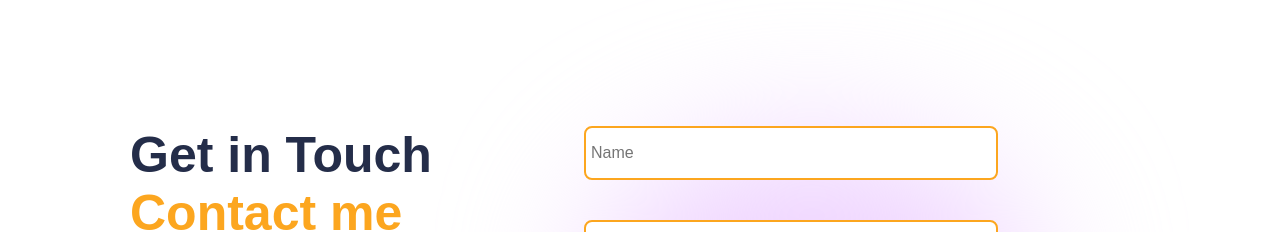
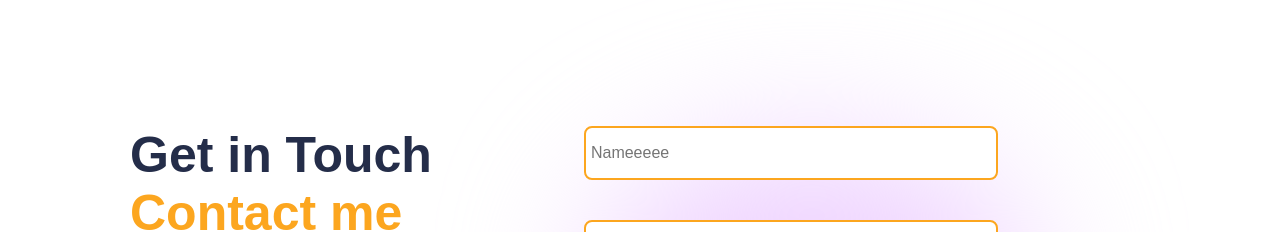
Before and after one commit to rlachos/rossio-website, a React (Create React App) app: page / in a window 1280 px wide. Shown: the part 4160-4392 px from the top of the page. Built offline with nearby package versions, Linux system fonts and the light colour scheme; a web font is replaced by a local one.

Commit message:
Adding words

```diff
--- a/src/components/Contact/Contact.jsx
+++ b/src/components/Contact/Contact.jsx
@@ -37,11 +37,11 @@ const Contact = () => {
       {/* right side form */}
       <div className="c-right">
         <form ref = {form} onSubmit = {sendEmail}  >
-          <input type="text" name="user_name" className="user"  placeholder="Name"/>
+          <input type="text" name="user_name" className="user"  placeholder="Nameeeee"/>
           <input type="email" name="user_email" className="user" placeholder="Email"/>
           <textarea name="message" className="user" placeholder="Message"/>
           <input type="submit" value="Send" className="button"/>
-          <span>{done && "Thanks for contacting meeeeeee"}</span>
+          <span>{done && "Thanks for contacting"}</span>
           <div
             className="blur c-blur1"
             style={{ background: "var(--purple)" }}
```
